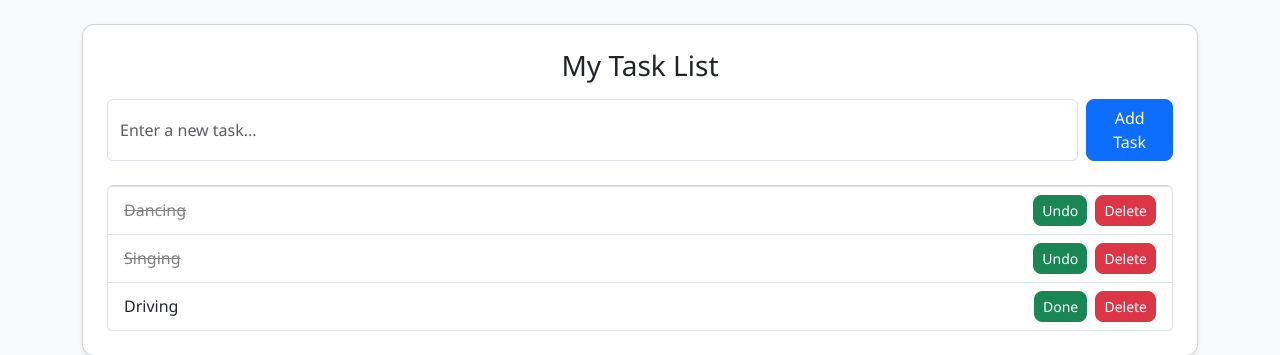
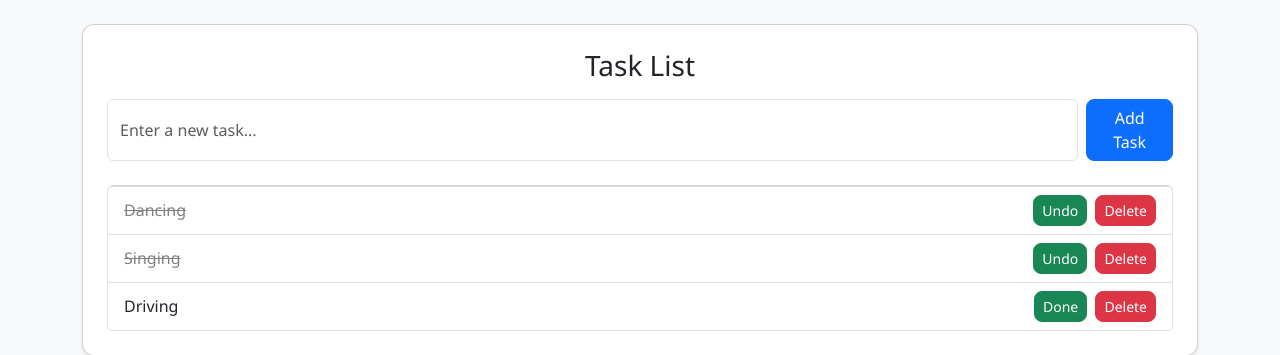
Before and after one commit to jiuanniao/taskify, a Flask app: page / in a window 1280 px wide. Shown: the part 50-405 px from the top of the page. Run offline with Flask 3, Linux system fonts and the light colour scheme; data comes from the database, SQL or seed files in the repository.

```diff
--- a/templates/index.html
+++ b/templates/index.html
@@ -2,7 +2,7 @@
 
 {% block content %}
 <div class="card p-4 shadow-sm">
-    <h3 class="mb-3 text-center">My Task List</h3>
+    <h3 class="mb-3 text-center">Task List</h3>
 
     <form action="{{ url_for('add') }}" method="POST" class="mb-4 d-flex">
         <input type="text" name="title" class="form-control me-2" placeholder="Enter a new task..." required>
```
